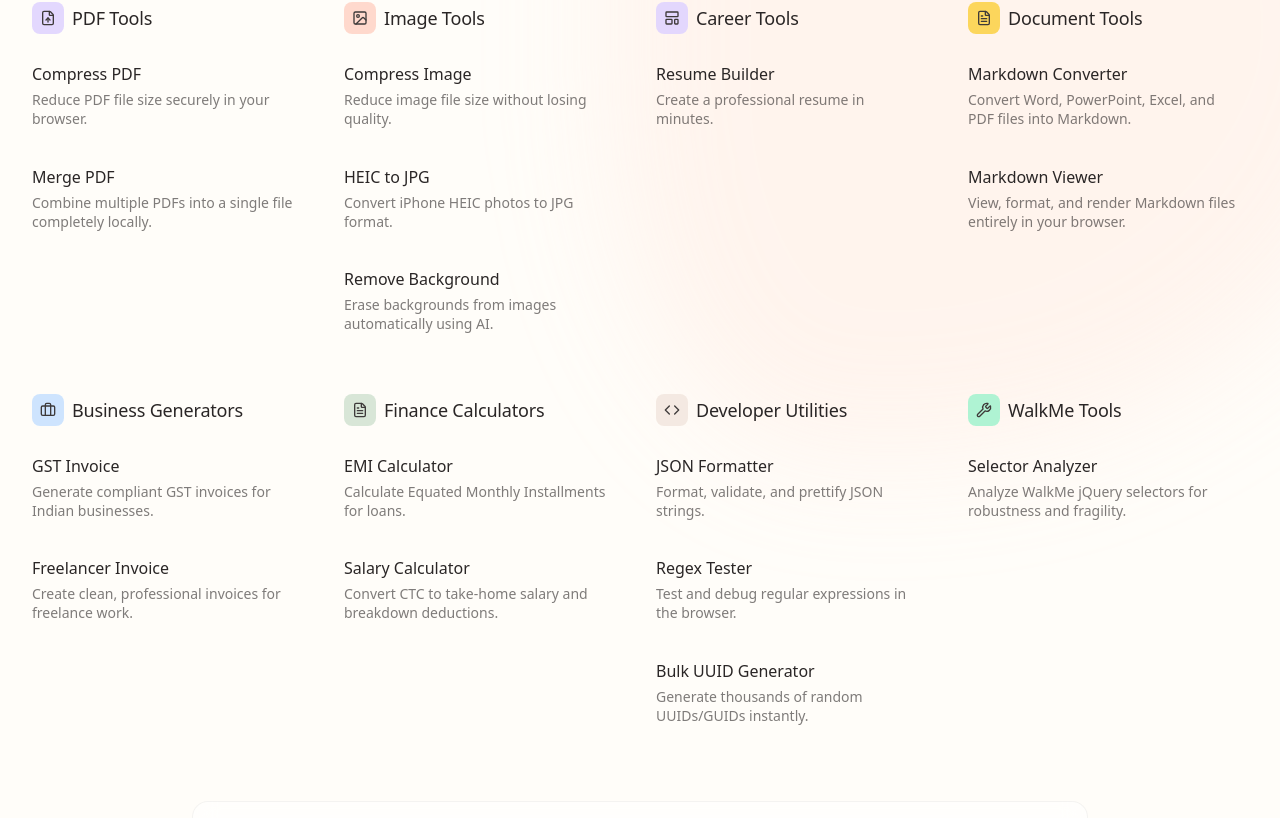
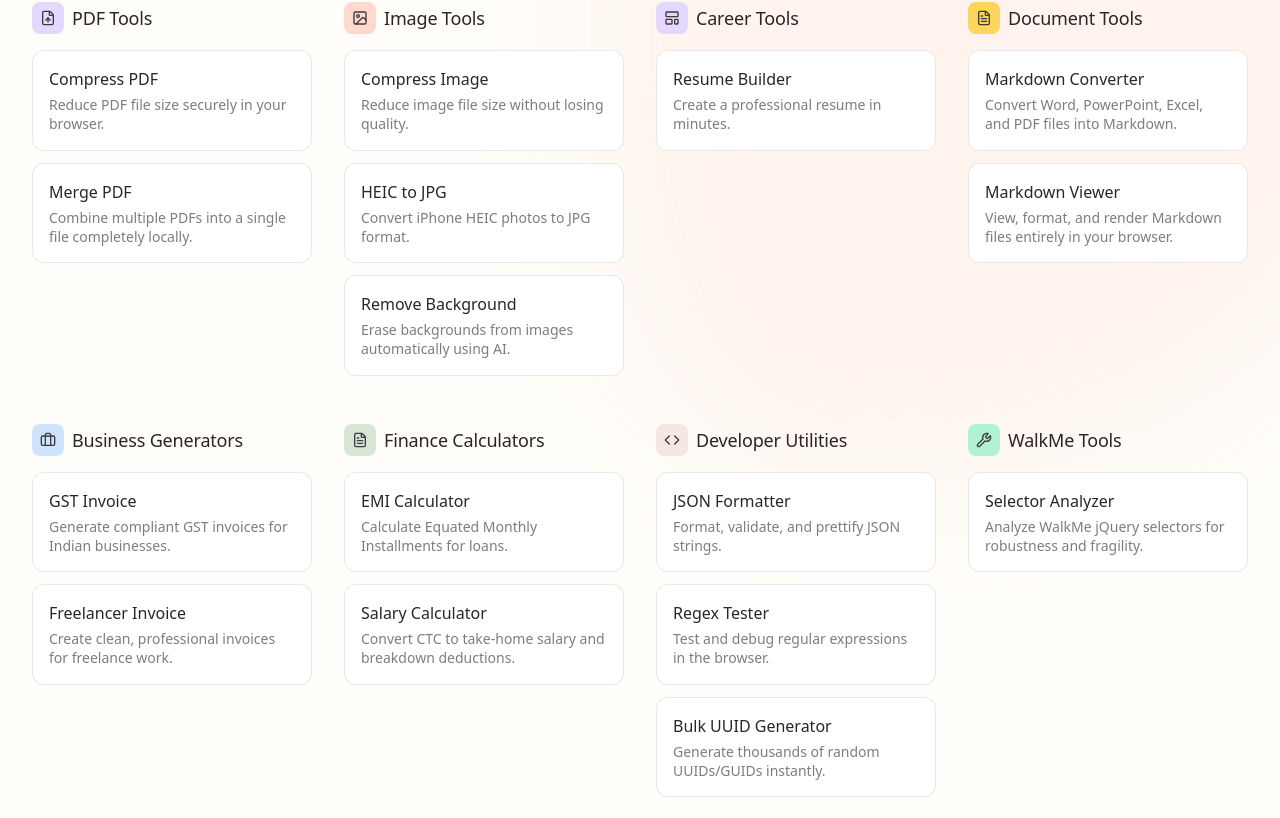
Before and after one commit to Shashank10-dev/dataforth, a Next.js app: page / in a window 1280 px wide. Shown: the part 902-1720 px from the top of the page. Built offline with nearby package versions, Linux system fonts and the light colour scheme; no server answers.

Commit message:
fix: all tools grid row alignment and dark mode styling

```diff
--- a/src/app/page.tsx
+++ b/src/app/page.tsx
@@ -60,8 +60,10 @@
           <p className="opacity-70 font-sans mt-2">Jump straight to any tool in one click.</p>
         </div>
 
-        <div className="grid grid-cols-1 md:grid-cols-2 lg:grid-cols-4 gap-8 gap-y-12">
-          {sortedCategories.map(category => {
+        <div className="flex flex-col gap-12">
+          {/* Row 1 */}
+          <div className="grid grid-cols-1 md:grid-cols-2 lg:grid-cols-4 gap-8">
+            {sortedCategories.slice(0, 4).map(category => {
               const Icon = category.icon;
               return (
                 <div key={category.name} className="flex flex-col">
@@ -71,12 +73,12 @@
                     </div>
                     <h3 className="font-medium text-lg">{category.title}</h3>
                   </div>
-                <ul className="space-y-3 font-sans">
+                  <ul className="space-y-3 font-sans flex-grow">
                     {category.tools.map(tool => (
                       <li key={tool.name}>
                         <Link
                           href={tool.href}
-                        className="group flex flex-col p-3 -ml-3 rounded-xl hover:bg-cream dark:hover:bg-dark-cream transition-colors"
+                          className="group flex flex-col p-4 bg-white dark:bg-dark-card border border-ink/10 dark:border-white/10 rounded-xl hover:border-ink/30 dark:hover:border-white/30 hover:shadow-sm transition-all duration-150"
                         >
                           <span className="font-medium text-ink dark:text-white group-hover:text-ink/80 dark:group-hover:text-white/80 transition-colors">
                             {tool.name}
@@ -91,6 +93,41 @@
                 </div>
               );
             })}
+          </div>
+
+          {/* Row 2 */}
+          <div className="grid grid-cols-1 md:grid-cols-2 lg:grid-cols-4 gap-8">
+            {sortedCategories.slice(4, 8).map(category => {
+              const Icon = category.icon;
+              return (
+                <div key={category.name} className="flex flex-col">
+                  <div className="flex items-center gap-2 mb-4">
+                    <div className={`w-8 h-8 rounded-lg flex items-center justify-center ${category.color} opacity-90`}>
+                      <Icon className="w-4 h-4" />
+                    </div>
+                    <h3 className="font-medium text-lg">{category.title}</h3>
+                  </div>
+                  <ul className="space-y-3 font-sans flex-grow">
+                    {category.tools.map(tool => (
+                      <li key={tool.name}>
+                        <Link
+                          href={tool.href}
+                          className="group flex flex-col p-4 bg-white dark:bg-dark-card border border-ink/10 dark:border-white/10 rounded-xl hover:border-ink/30 dark:hover:border-white/30 hover:shadow-sm transition-all duration-150"
+                        >
+                          <span className="font-medium text-ink dark:text-white group-hover:text-ink/80 dark:group-hover:text-white/80 transition-colors">
+                            {tool.name}
+                          </span>
+                          <span className="text-sm opacity-60 leading-snug mt-1">
+                            {tool.description}
+                          </span>
+                        </Link>
+                      </li>
+                    ))}
+                  </ul>
+                </div>
+              );
+            })}
+          </div>
         </div>
       </section>
 
```
Lines whose indentation alone changed are shown as unchanged.
